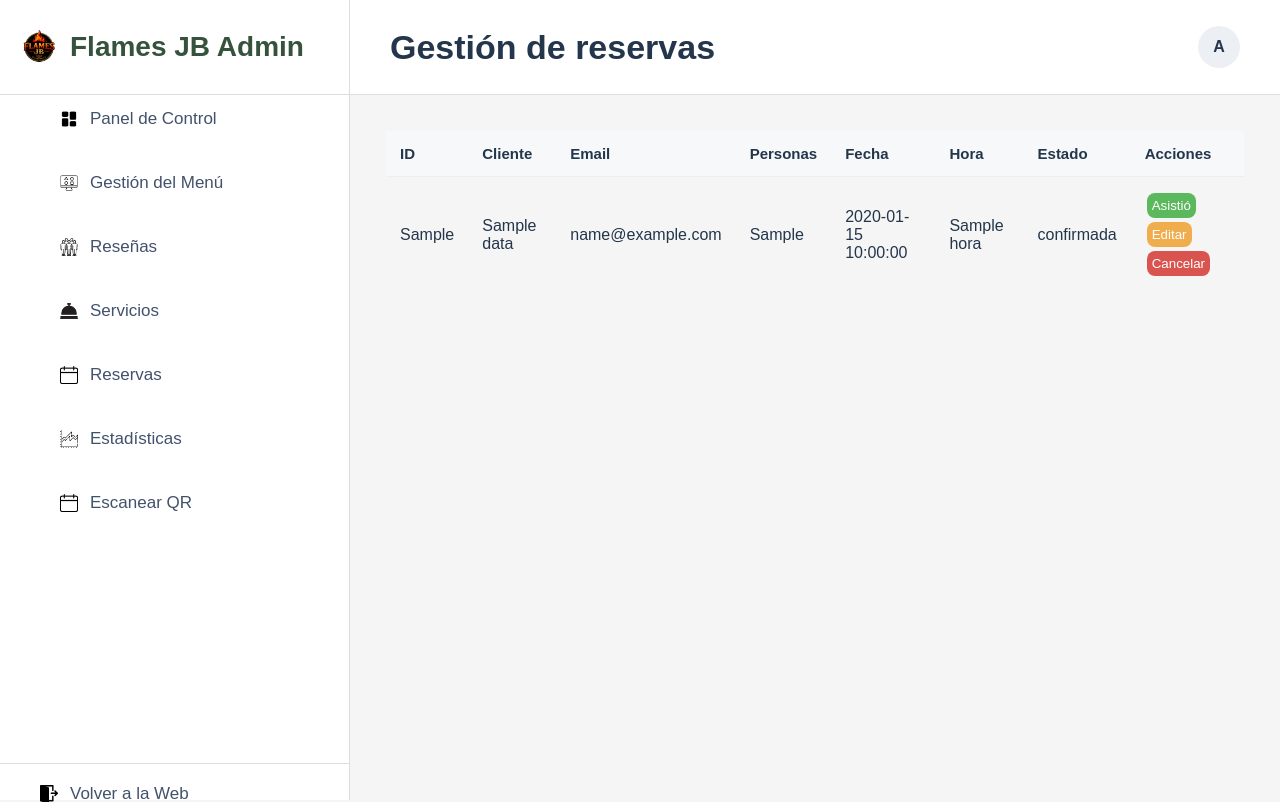
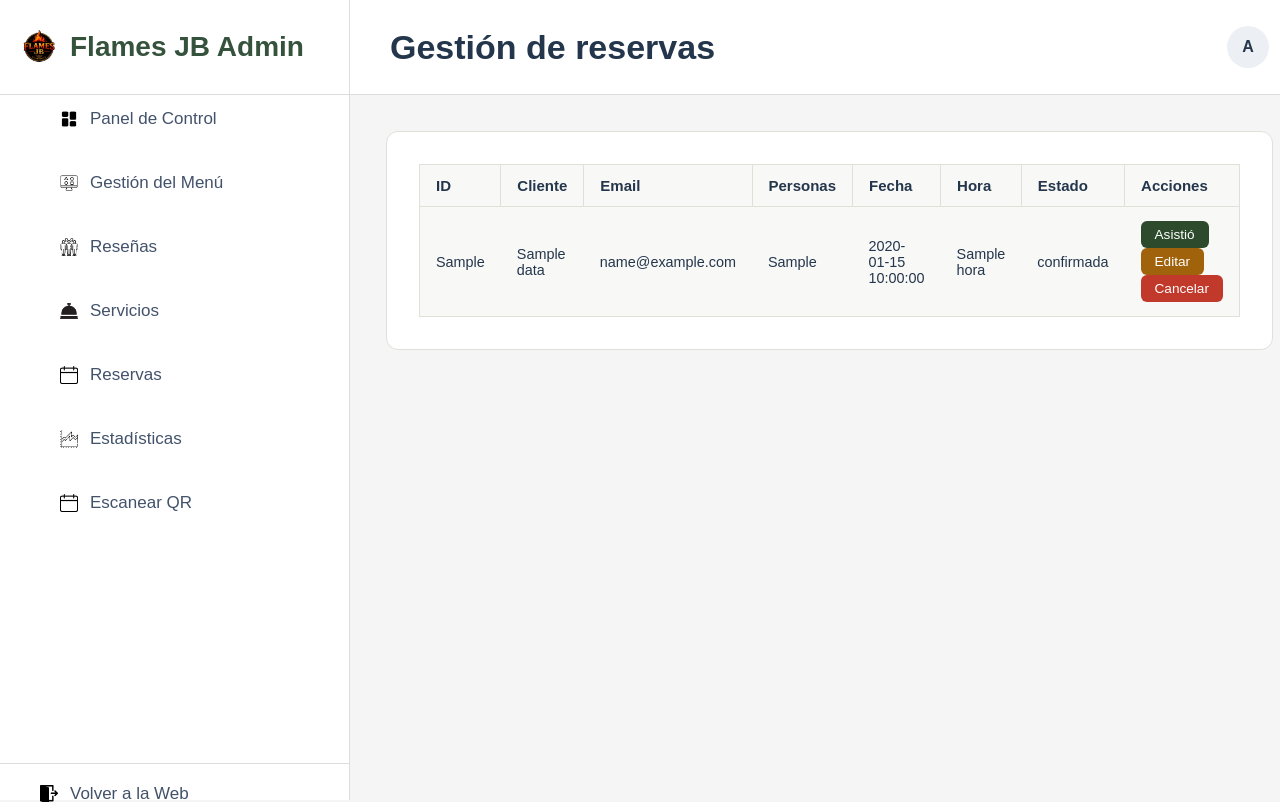
Before and after one commit to matiasnata/proyecto_final, a Flask app: page /admin/reservas in a window 1280 px wide. Shown: the top 802 px of the page. Run offline with Flask 3, Linux system fonts and the light colour scheme; the visitor is signed in with stand-in values (Sample User, id 1); a database or web service that is not in the repository returns one stand-in record (values such as "Sample title"); data that the repository does not hold is empty.

Commit message:
(frontend) aplico estilo css al html de admin_reservas y limpio modal de edición

```diff
--- /dev/null
+++ b/frontend/static/css/admin-reservas.css
@@ -0,0 +1,172 @@
+.reservas-cuadro {
+    background-color: #ffffff;
+    border-radius: 12px;
+    border: 1px solid #e0e0d8;
+    padding: 32px;
+}
+
+/* --- Tabla --- */
+.lista-reservas table {
+    width: 100%;
+    border-collapse: collapse;
+    font-size: 0.9rem;
+}
+
+.lista-reservas thead th {
+    padding: 12px 16px;
+    text-align: left;
+    background-color: #f8f8f6;
+    border: 1px solid #e0e0d8;
+}
+
+.lista-reservas tbody tr {
+    background-color: #f8f8f6;
+    border: 1px solid #e0e0d8;
+}
+
+.lista-reservas tbody td {
+    padding: 14px 16px;
+    vertical-align: middle;
+}
+
+/* --- Botones --- */
+.btn-asistio {
+    background-color: #2d4a2d;
+    color: #ffffff;
+    border: none;
+    padding: 6px 14px;
+    border-radius: 6px;
+    font-size: 0.85rem;
+    cursor: pointer;
+    transition: all 0.2s;
+}
+
+.btn-asistio:hover {
+    background-color: #4a7c4a;
+}
+
+.btn-editar {
+    background-color: #a0620a;
+    color: #ffffff;
+    border: none;
+    padding: 6px 14px;
+    border-radius: 6px;
+    font-size: 0.85rem;
+    cursor: pointer;
+    transition: all 0.2s;
+}
+
+.btn-editar:hover {
+    background-color: #c07a14;
+}
+
+.btn-cancelar {
+    background-color: #c0392b;
+    color: #ffffff;
+    border: none;
+    padding: 6px 14px;
+    border-radius: 6px;
+    font-size: 0.85rem;
+    cursor: pointer;
+    transition: all 0.2s;
+}
+
+.btn-cancelar:hover {
+    background-color: #e74c3c;
+}
+
+/* --- Modal --- */
+.modal-overlay {
+    display: none;
+    position: fixed;
+    top: 0;
+    left: 0;
+    width: 100%;
+    height: 100%;
+    background: rgba(0, 0, 0, 0.5);
+    z-index: 1000;
+}
+
+.modal-overlay.visible {
+    display: flex;
+}
+
+.modal-caja {
+    background: #ffffff;
+    width: 420px;
+    padding: 30px 40px;
+    border-radius: 12px;
+    box-shadow: 0 4px 8px rgba(0, 0, 0, 0.2);
+    position: absolute;
+    top: 50%;
+    left: 50%;
+    transform: translate(-50%, -50%);
+}
+
+.modal-caja h3 {
+    margin-top: 0;
+    margin-bottom: 20px;
+    color: #2c3e50;
+    font-size: 1.3rem;
+}
+
+.modal-caja label {
+    font-size: 0.85rem;
+    font-weight: 500;
+    color: #888880;
+    display: block;
+    margin-bottom: 4px;
+}
+
+.modal-caja input {
+    width: 100%;
+    padding: 10px 14px;
+    border: 1px solid #e0e0d8;
+    border-radius: 6px;
+    font-size: 0.9rem;
+    background-color: #ffffff;
+    outline: none;
+    margin-bottom: 16px;
+    transition: border 0.2s;
+}
+
+.modal-caja input:focus {
+    border-color: #4a7c4a;
+}
+
+.modal-botones {
+    display: flex;
+    justify-content: flex-end;
+    gap: 10px;
+    margin-top: 8px;
+}
+
+.btn-gris {
+    background-color: #e0e0d8;
+    color: #333;
+    border: none;
+    padding: 8px 16px;
+    border-radius: 6px;
+    font-size: 0.85rem;
+    cursor: pointer;
+    transition: background 0.2s;
+}
+
+.btn-gris:hover {
+    background-color: #acacac;
+}
+
+.btn-guardar {
+    background-color: #2d4a2d;
+    color: #ffffff;
+    border: none;
+    padding: 8px 16px;
+    border-radius: 6px;
+    font-size: 0.85rem;
+    cursor: pointer;
+    transition: background 0.2s;
+}
+
+.btn-guardar:hover {
+    background-color: #4a7c4a;
+}
--- a/frontend/templates/admin_reservas.html
+++ b/frontend/templates/admin_reservas.html
@@ -1,9 +1,15 @@
 {% extends 'base_admin.html' %}
+
+{% block estilos %}
+<link rel="stylesheet" href="{{ url_for('static', filename='css/admin-reservas.css') }}">
+{% endblock %}
 
 {% block titulo_seccion %}Gestión de reservas{% endblock %}
 
 {% block admin_content %}
 
+<div class="reservas-cuadro">
+    <div class="lista-reservas">
         <table>
             <thead>
                 <tr>
@@ -17,7 +23,6 @@
                     <th>Acciones</th>
                 </tr>
             </thead>
-
             <tbody>
                 {% for reserva in total_reservas %}
                 <tr>
@@ -31,13 +36,13 @@
                     <td>
                         {% if reserva.estado_reserva == 'confirmada' %}
                         <form action="{{ url_for('reservas.admin_confirmar_reserva', id_reserva=reserva.id_reservas) }}" method="POST" style="display:inline;">
-                    <button type="submit" style="background-color: #5cb85c; color: white; cursor: pointer; border: none; padding: 5px; margin: 2px;">Asistió</button>
+                            <button type="submit" class="btn-asistio">Asistió</button>
                         </form>
                         {% endif %}
 
                         {% if reserva.estado_reserva != 'cancelada' and reserva.estado_reserva != 'asistio' %}
                         <button type="button"
-                        style="background-color: #f0ad4e; color: white; cursor: pointer; border: none; padding: 5px; margin: 2px;"
+                                class="btn-editar"
                                 data-id="{{ reserva.id_reservas }}"
                                 data-nombre="{{ reserva.nombre_cliente }}"
                                 data-personas="{{ reserva.cantidad_personas }}"
@@ -51,47 +56,46 @@
 
                         {% if reserva.estado_reserva != 'cancelada' and reserva.estado_reserva != 'asistio' %}
                         <form action="{{ url_for('reservas.admin_cancelar_reserva', id_reserva=reserva.id_reservas) }}" method="POST" style="display:inline;">
-                    <button type="submit" onclick="return confirm('¿Seguro que deseas cancelar esta reserva?');" style="background-color: #d9534f; color: white; cursor: pointer; border: none; padding: 5px; margin: 2px;">Cancelar</button>
+                            <button type="submit" class="btn-cancelar" onclick="return confirm('¿Seguro que deseas cancelar esta reserva?');">Cancelar</button>
                         </form>
                         {% endif %}
-
+                    </td>
                 </tr>
                 {% endfor %}
             </tbody>
         </table>
+    </div>
+</div>
 
-<div id="modalEditar" style="display: none; position: fixed; top: 0; left: 0; width: 100%; height: 100%; background: rgba(0,0,0,0.5); z-index: 1000;">
-    <div style="background: white; width: 400px; margin: 100px auto; padding: 20px; border-radius: 8px; box-shadow: 0 4px 8px rgba(0,0,0,0.2);">
+<div id="modalEditar" class="modal-overlay">
+    <div class="modal-caja">
         <h3>Editar Reserva <span id="modal_id_texto"></span></h3>
+        <form id="formEditar" method="POST">
 
-        <form id="formEditar" method="POST">
-            <label>Nombre:</label><br>
-            <input type="text" id="edit_nombre" name="nombre_cliente" required style="width: 100%;"><br><br>
+            <label>Nombre:</label>
+            <input type="text" id="edit_nombre" name="nombre_cliente" required>
 
-            <label>Cantidad de Personas:</label><br>
-            <input type="number" id="edit_personas" name="cantidad_personas" required style="width: 100%;"><br><br>
+            <label>Cantidad de Personas:</label>
+            <input type="number" id="edit_personas" name="cantidad_personas" required>
 
-            <label>Fecha:</label><br>
-            <input type="date" id="edit_fecha" name="fecha" required style="width: 100%;"><br><br>
+            <label>Fecha:</label>
+            <input type="date" id="edit_fecha" name="fecha" required>
 
-            <label>Hora:</label><br>
-            <input type="time" id="edit_hora" name="hora" required style="width: 100%;"><br><br>
+            <label>Hora:</label>
+            <input type="time" id="edit_hora" name="hora" required>
 
-            <label>Estado:</label><br>
-            <select id="edit_estado" name="estado_reserva" style="width: 100%;">
-                <option value="confirmada">Confirmada</option>
-                <option value="asistio">Asistió</option>
-                <option value="cancelada">Cancelada</option>
-            </select><br><br>
+            <input type="hidden" id="edit_estado" name="estado_reserva">
 
-            <div style="text-align: right;">
-                <button type="button" onclick="cerrarModal()" style="background: #ccc; padding: 8px; border: none; cursor: pointer;">Cancelar</button>
-                <button type="submit" style="background: #5cb85c; color: white; padding: 8px; border: none; cursor: pointer;">Guardar Cambios</button>
+            <div class="modal-botones">
+                <button type="button" class="btn-gris" onclick="cerrarModal()">Cancelar</button>
+                <button type="submit" class="btn-guardar">Guardar Cambios</button>
             </div>
         </form>
     </div>
 </div>
 
+{% endblock %}
+
+{% block scripts %}
 <script src="{{ url_for('static', filename='scripts/admin_reservas.js') }}"></script>
-
 {% endblock %}
```
Lines whose indentation alone changed are shown as unchanged.
